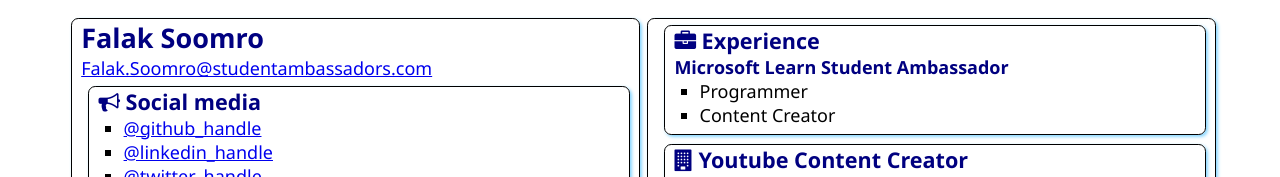
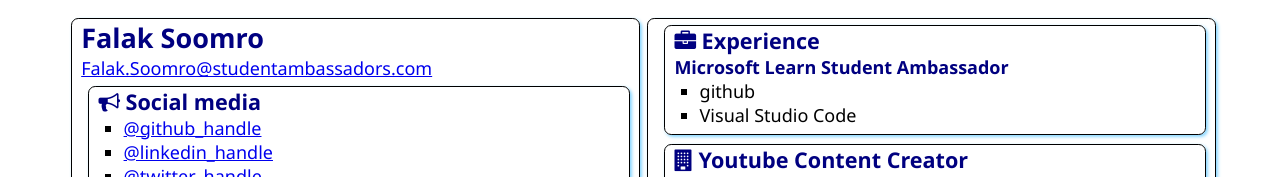
Before and after one commit to falaknazsoomro/-SATechnicalOnboarding, a plain HTML site: page src/index.html in a window 1280 px wide. Shown: the top 177 px of the page. Drawn offline with Linux system fonts and the light colour scheme.

Commit message:
Update index.html

```diff
--- a/src/index.html
+++ b/src/index.html
@@ -63,8 +63,8 @@
                 </h2>
                 <h3>Microsoft Learn Student Ambassador</h3>
                 <ul>
-                    <li>Programmer</li>
-                    <li>Content Creator</li>
+                    <li>github</li>
+                    <li>Visual Studio Code</li>
                 </ul>
             </section>
             <section class="box">
```
